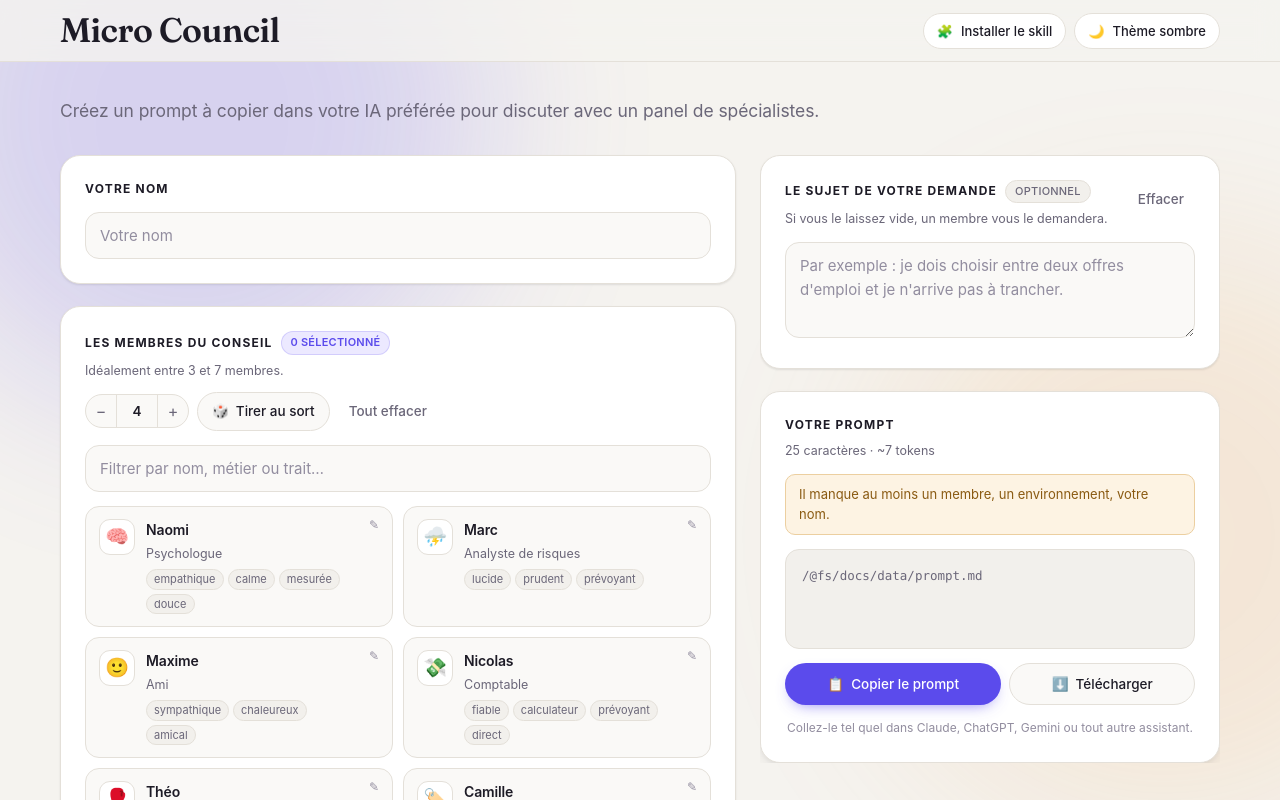
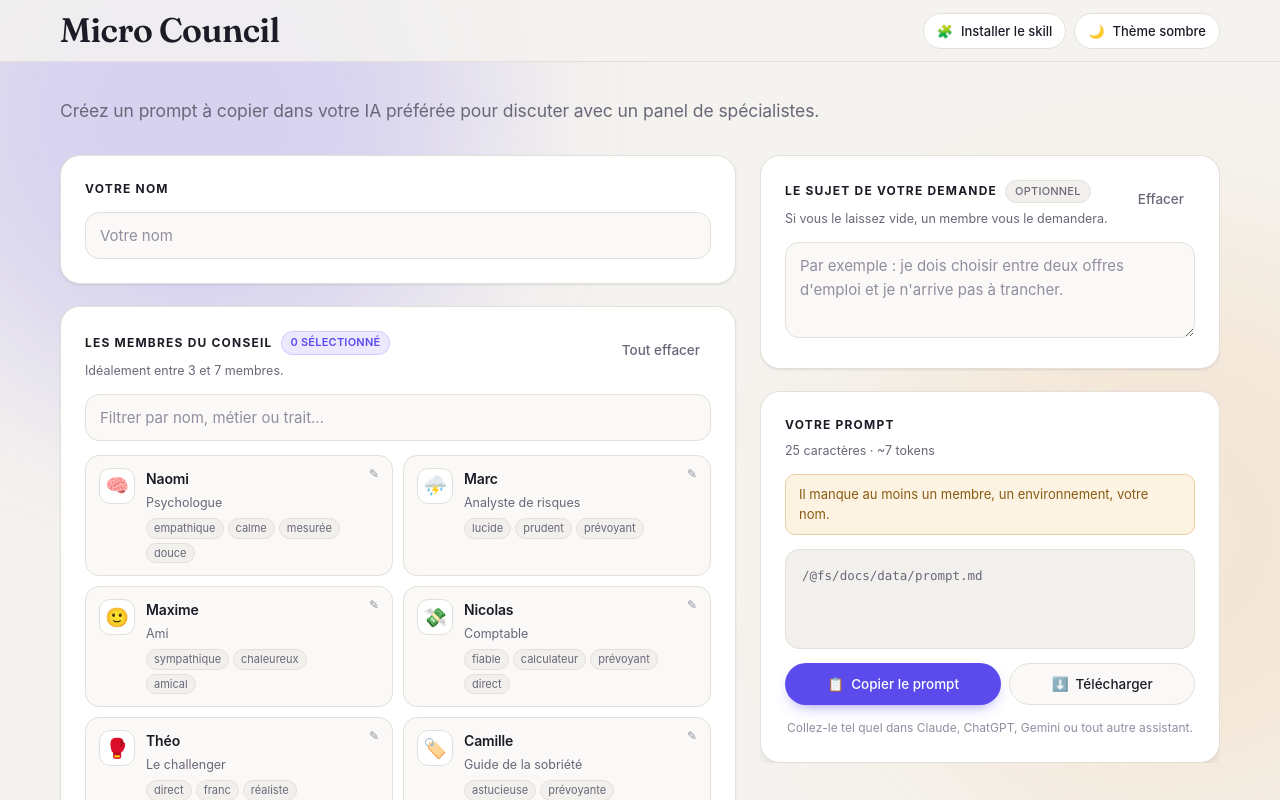
Before and after one commit to jprevo/microcouncil, a React (Vite) app: page / in a window 1280 px wide. Shown: the top 800 px of the page. Built offline with nearby package versions, Linux system fonts and the light colour scheme.

Commit message:
feat: remove random members picking

```diff
--- a/src/components/members/MembersActions.tsx
+++ b/src/components/members/MembersActions.tsx
@@ -1,25 +1,15 @@
-import { RandomCountStepper } from "./RandomCountStepper";
-import { useDrawMembers } from "./useDrawMembers";
 import { Button } from "../ui/Button";
-import { Emoji } from "../ui/Emoji";
 import { useAppDispatch } from "../../state/hooks";
 
 export function MembersActions() {
   const dispatch = useAppDispatch();
-  const draw = useDrawMembers();
 
   return (
-    <>
-      <RandomCountStepper />
-      <Button variant="ghost" onClick={draw}>
-        <Emoji glyph="🎲" /> Tirer au sort
-      </Button>
     <Button
       variant="quiet"
       onClick={() => dispatch({ type: "members", names: [] })}
     >
       Tout effacer
     </Button>
-    </>
   );
 }
--- a/src/components/members/RandomCountStepper.tsx
+++ /dev/null
@@ -1,37 +0,0 @@
-import { useState } from "react";
-import { Stepper } from "../ui/Stepper";
-import { useAppDispatch, useAppState } from "../../state/hooks";
-import { useCatalog } from "../../state/selectors";
-
-/**
- * Le brouillon n'existe que pendant la saisie clavier : hors de là, le champ affiche
- * directement la valeur bornée par le reducer, sans rendu de rattrapage.
- */
-export function RandomCountStepper() {
-  const { randomCount } = useAppState();
-  const catalog = useCatalog();
-  const dispatch = useAppDispatch();
-  const [draft, setDraft] = useState<string | null>(null);
-
-  const commit = (): void => {
-    if (draft === null) return;
-    const parsed = Number.parseInt(draft, 10);
-    dispatch({
-      type: "randomCount",
-      value: Number.isNaN(parsed) ? randomCount : parsed,
-    });
-    setDraft(null);
-  };
-
-  return (
-    <Stepper
-      label="Nombre de membres à tirer au sort"
-      inputLabel="Nombre de membres"
-      value={draft ?? String(randomCount)}
-      max={catalog.length}
-      onDraft={setDraft}
-      onCommit={commit}
-      onNudge={(delta) => dispatch({ type: "nudgeCount", delta })}
-    />
-  );
-}
--- a/src/components/members/useDrawMembers.ts
+++ /dev/null
@@ -1,21 +0,0 @@
-import { plural } from "../../lib/text";
-import { pickMany } from "../../random";
-import { useAppDispatch, useAppState } from "../../state/hooks";
-import { useCatalog } from "../../state/selectors";
-import { useToast } from "../../toast/useToast";
-
-/** Tire `randomCount` compagnons au sort et remplace la sélection. */
-export function useDrawMembers(): () => void {
-  const { randomCount } = useAppState();
-  const catalog = useCatalog();
-  const dispatch = useAppDispatch();
-  const toast = useToast();
-
-  return () => {
-    const names = pickMany(catalog, randomCount).map((member) => member.name);
-    dispatch({ type: "members", names });
-    toast(
-      `${names.length} ${plural(names.length, "membre")} ${plural(names.length, "tiré")} au sort`,
-    );
-  };
-}
--- a/src/components/ui/Stepper.tsx
+++ /dev/null
@@ -1,40 +0,0 @@
-import { StepperButton } from "./StepperButton";
-
-interface StepperProps {
-  readonly label: string;
-  readonly inputLabel: string;
-  readonly value: string;
-  readonly max: number;
-  readonly onDraft: (value: string) => void;
-  readonly onCommit: () => void;
-  readonly onNudge: (delta: number) => void;
-}
-
-export function Stepper({
-  label,
-  inputLabel,
-  value,
-  max,
-  onDraft,
-  onCommit,
-  onNudge,
-}: StepperProps) {
-  return (
-    <div className="stepper" role="group" aria-label={label}>
-      <StepperButton label="Diminuer" glyph="−" onClick={() => onNudge(-1)} />
-      <input
-        className="stepper__input"
-        type="number"
-        min={1}
-        max={max}
-        step={1}
-        inputMode="numeric"
-        aria-label={inputLabel}
-        value={value}
-        onChange={(event) => onDraft(event.target.value)}
-        onBlur={onCommit}
-      />
-      <StepperButton label="Augmenter" glyph="+" onClick={() => onNudge(1)} />
-    </div>
-  );
-}
--- a/src/components/ui/StepperButton.tsx
+++ /dev/null
@@ -1,18 +0,0 @@
-interface StepperButtonProps {
-  readonly label: string;
-  readonly glyph: string;
-  readonly onClick: () => void;
-}
-
-export function StepperButton({ label, glyph, onClick }: StepperButtonProps) {
-  return (
-    <button
-      className="stepper__btn"
-      type="button"
-      aria-label={label}
-      onClick={onClick}
-    >
-      {glyph}
-    </button>
-  );
-}
--- a/src/random.ts
+++ b/src/random.ts
@@ -6,25 +6,6 @@ function randomInt(max: number): number {
   return (buffer[0] ?? 0) % max;
 }
 
-/** Mélange de Fisher-Yates sur une copie. */
-export function shuffle<T>(items: readonly T[]): T[] {
-  const copy = [...items];
-  for (let i = copy.length - 1; i > 0; i -= 1) {
-    const j = randomInt(i + 1);
-    const a = copy[i];
-    const b = copy[j];
-    if (a !== undefined && b !== undefined) {
-      copy[i] = b;
-      copy[j] = a;
-    }
-  }
-  return copy;
-}
-
 export function pickOne<T>(items: readonly T[]): T | undefined {
   return items[randomInt(items.length)];
 }
-
-export function pickMany<T>(items: readonly T[], count: number): T[] {
-  return shuffle(items).slice(0, Math.max(0, Math.min(count, items.length)));
-}
--- a/src/state/reducer.ts
+++ b/src/state/reducer.ts
@@ -15,8 +15,6 @@ export type AppAction =
   | { readonly type: "toggleEnvironment"; readonly title: string }
   | { readonly type: "custom"; readonly value: string }
   | { readonly type: "subject"; readonly value: string }
-  | { readonly type: "randomCount"; readonly value: number }
-  | { readonly type: "nudgeCount"; readonly delta: number }
   | { readonly type: "toggleTheme" }
   /** Un `target` nul crée un nouveau membre ; sinon la fiche visée est réécrite. */
   | {
@@ -26,10 +24,6 @@ export type AppAction =
     }
   | { readonly type: "deleteMember"; readonly target: MemberTarget }
   | { readonly type: "restoreMember"; readonly target: MemberTarget };
-
-export function clampCount(value: number, catalogSize: number): number {
-  return Math.min(Math.max(Math.round(value), 1), Math.max(catalogSize, 1));
-}
 
 function catalogNames(library: MemberLibrary): readonly string[] {
   return buildCatalog(library).map((member) => member.name);
@@ -52,7 +46,7 @@ function rename(
   return [...without, after];
 }
 
-/** Applique un changement de catalogue en réalignant la sélection et le tirage au sort. */
+/** Applique un changement de catalogue en réalignant la sélection. */
 function withLibrary(
   state: AppState,
   library: MemberLibrary,
@@ -62,7 +56,6 @@ function withLibrary(
     ...state,
     memberLibrary: library,
     selectedMembers: ordered(library, selected),
-    randomCount: clampCount(state.randomCount, catalogNames(library).length),
   };
 }
 
@@ -97,22 +90,6 @@ export function reducer(state: AppState, action: AppAction): AppState {
       return { ...state, customInstructions: action.value };
     case "subject":
       return { ...state, subject: action.value };
-    case "randomCount":
-      return {
-        ...state,
-        randomCount: clampCount(
-          action.value,
-          catalogNames(state.memberLibrary).length,
-        ),
-      };
-    case "nudgeCount":
-      return {
-        ...state,
-        randomCount: clampCount(
-          state.randomCount + action.delta,
-          catalogNames(state.memberLibrary).length,
-        ),
-      };
     case "toggleTheme":
       return { ...state, theme: state.theme === "dark" ? "light" : "dark" };
     case "saveMember": {
--- a/src/storage.ts
+++ b/src/storage.ts
@@ -3,8 +3,6 @@ import { EMPTY_LIBRARY, buildCatalog } from "./lib/catalog";
 import type { AppState, Member, MemberLibrary, Theme } from "./types";
 
 const STORAGE_KEY = "microcouncil.state.v1";
-
-export const DEFAULT_RANDOM_COUNT = 4;
 
 function isTheme(value: unknown): value is Theme {
   return value === "light" || value === "dark";
@@ -24,7 +22,6 @@ export function defaultState(): AppState {
     selectedEnvironment: null,
     customInstructions: "",
     subject: "",
-    randomCount: DEFAULT_RANDOM_COUNT,
     theme: preferredTheme(),
     memberLibrary: EMPTY_LIBRARY,
   };
@@ -115,7 +112,6 @@ export function loadState(): AppState {
     ENVIRONMENTS.map((environment) => environment.title),
   );
   const environment = record["selectedEnvironment"];
-  const count = record["randomCount"];
 
   return {
     username:
@@ -137,10 +133,6 @@ export function loadState(): AppState {
       typeof record["subject"] === "string"
         ? record["subject"]
         : fallback.subject,
-    randomCount:
-      typeof count === "number" && Number.isFinite(count)
-        ? Math.min(Math.max(Math.round(count), 1), knownMembers.size)
-        : fallback.randomCount,
     theme: isTheme(record["theme"]) ? record["theme"] : fallback.theme,
     memberLibrary,
   };
--- a/src/styles.css
+++ b/src/styles.css
@@ -451,61 +451,6 @@ code {
 .icon-button:hover {
   background: var(--surface-soft);
   border-color: var(--border-strong);
-}
-
-.stepper {
-  display: inline-flex;
-  align-items: center;
-  border: 1px solid var(--border);
-  background: var(--surface-soft);
-  border-radius: 999px;
-  overflow: hidden;
-}
-
-.stepper__btn {
-  font: inherit;
-  font-size: 16px;
-  line-height: 1;
-  cursor: pointer;
-  width: 30px;
-  height: 32px;
-  border: 0;
-  background: transparent;
-  color: var(--text-muted);
-  transition:
-    background 0.15s ease,
-    color 0.15s ease;
-}
-
-.stepper__btn:hover {
-  background: var(--surface-sunken);
-  color: var(--text);
-}
-
-.stepper__input {
-  font: inherit;
-  font-size: 13.5px;
-  font-weight: 600;
-  text-align: center;
-  width: 42px;
-  height: 32px;
-  border: 0;
-  border-inline: 1px solid var(--border);
-  background: transparent;
-  color: var(--text);
-  -moz-appearance: textfield;
-  appearance: textfield;
-}
-
-.stepper__input::-webkit-outer-spin-button,
-.stepper__input::-webkit-inner-spin-button {
-  -webkit-appearance: none;
-  margin: 0;
-}
-
-.stepper__input:focus {
-  outline: none;
-  background: var(--surface);
 }
 
 /* ----------------------------------------------------------------- tiles */
--- a/src/types.ts
+++ b/src/types.ts
@@ -46,7 +46,6 @@ export interface AppState {
   selectedEnvironment: string | null;
   customInstructions: string;
   subject: string;
-  randomCount: number;
   theme: Theme;
   /** Membres ajoutés ou modifiés localement, superposés au catalogue livré. */
   memberLibrary: MemberLibrary;
```
Also changed, not shown: 1 other file (tests, documents, lock files or other folders). Lines whose indentation alone changed are shown as unchanged.
